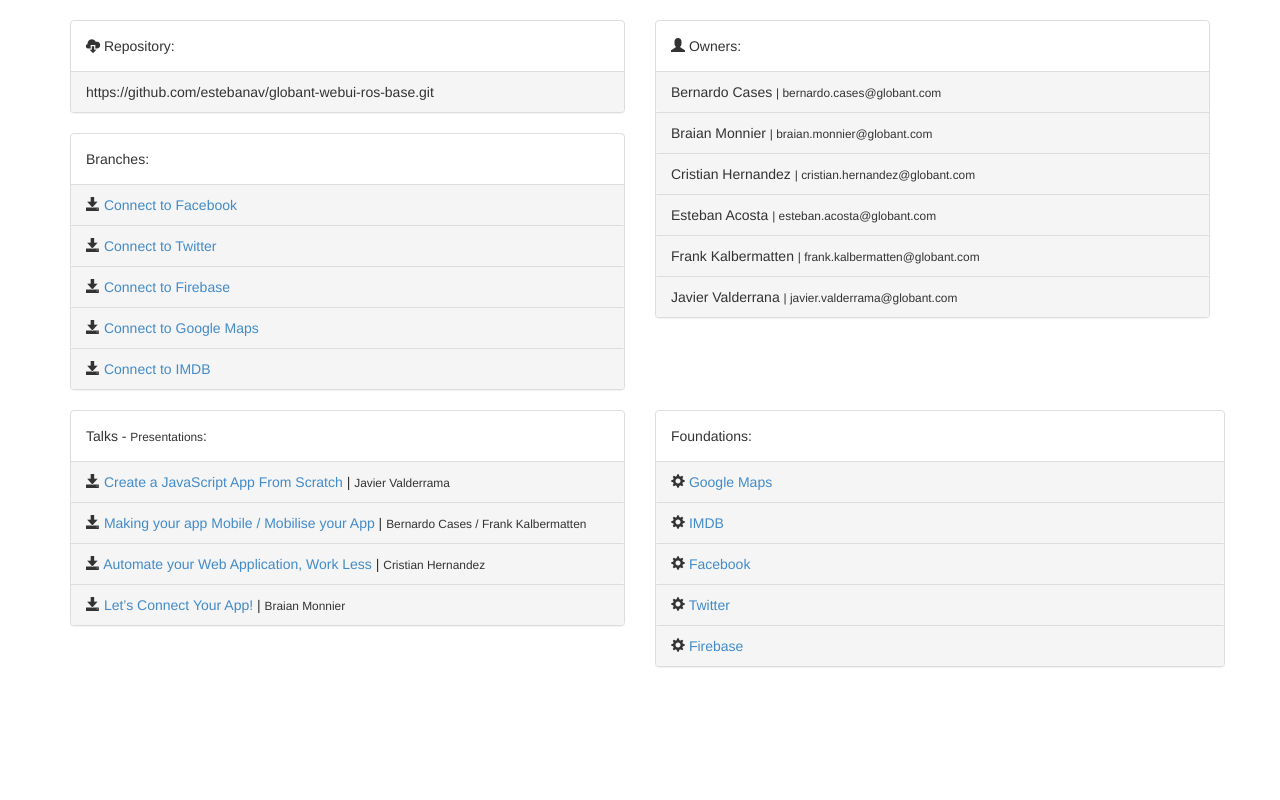
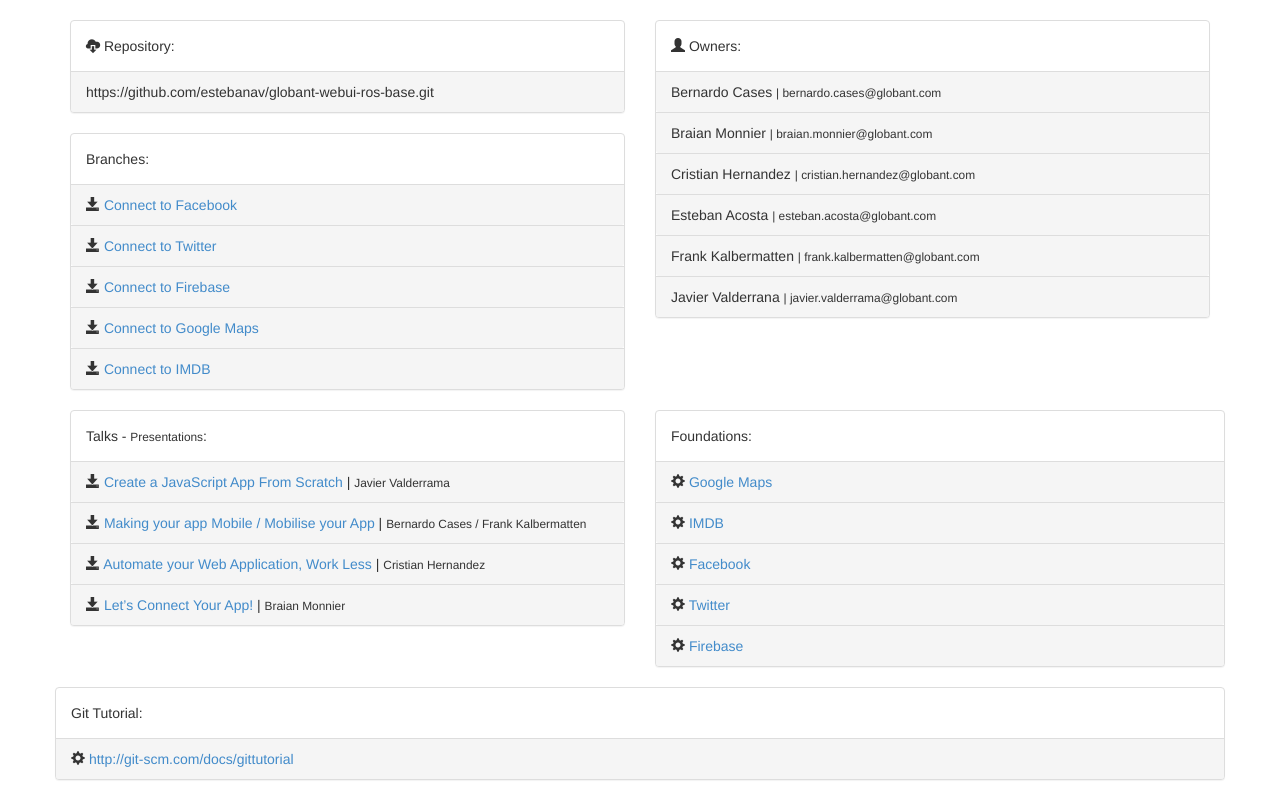
Before and after one commit to estebanav/globant-webui-ros-base, a website: page index.html in a window 1280 px wide. Shown: the part 322-1122 px from the top of the page. Before the commit the page ends 1009 px from the top, so only its background shows below. Drawn offline with Linux system fonts and the light colour scheme.

Commit message:
git tutorial link

```diff
--- a/index.html
+++ b/index.html
@@ -145,6 +145,20 @@
                 </div>
             </div>
         </div>
+
+        <div class="row">
+            <div class="col-md-12">
+                <div class="panel panel-default">
+                    <div class="panel-body">
+                        Git Tutorial:
+                    </div>
+                    <div class="panel-footer">
+                        <span class="glyphicon glyphicon-cog"> </span>
+                        <a target="_blank" href="http://git-scm.com/docs/gittutorial">http://git-scm.com/docs/gittutorial</a>
+                    </div>
+                </div>
+            </div>
+        </div>
     </div>
 
 
```
